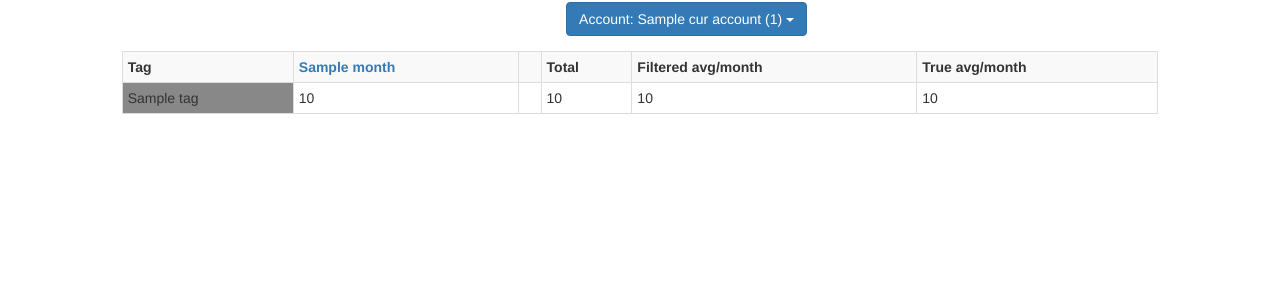
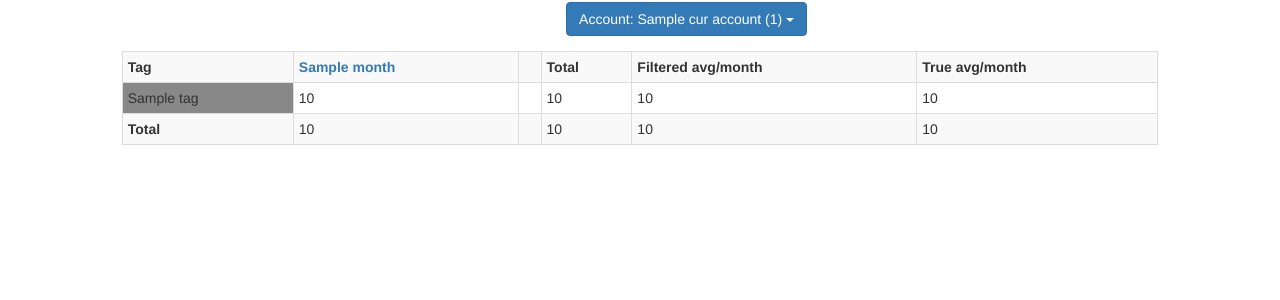
Before and after one commit to chfr/utgifter, a Django app: template utgifter/templates/utgifter/spreadsheet.html in a window 1280 px wide. Shown: the part 160-460 px from the top of the page. Run offline with Django 3.2, Linux system fonts and the light colour scheme; the template is opened without the code that fills it: most values are stand-ins (such as "Sample title", 1, 10 or a date in 2020); some libraries are stand-ins or nearby versions.

Commit message:
Add a total row to the spreadsheet page

```diff
--- a/utgifter/templates/utgifter/spreadsheet.html
+++ b/utgifter/templates/utgifter/spreadsheet.html
@@ -69,6 +69,16 @@
                 <td>{{ true_avg|floatformat:0 }}</td>
             </tr>
             {% endfor %}
+            <tr>
+                <td><b>Total</b></td>
+                {% for month_total in total_row.per_month %}
+                    <td>{{ month_total|floatformat:0 }}</td>
+                {% endfor %}
+                <td></td>
+                <td>{{ total_row.total|floatformat:0 }}</td>
+                <td>{{ total_row.filtered_avg|floatformat:0 }}</td>
+                <td>{{ total_row.true_avg|floatformat:0 }}</td>
+            </tr>
         </table>
     </section>
     <aside>
```
Also changed, not shown: utgifter/views.py (+12 -1 lines).
